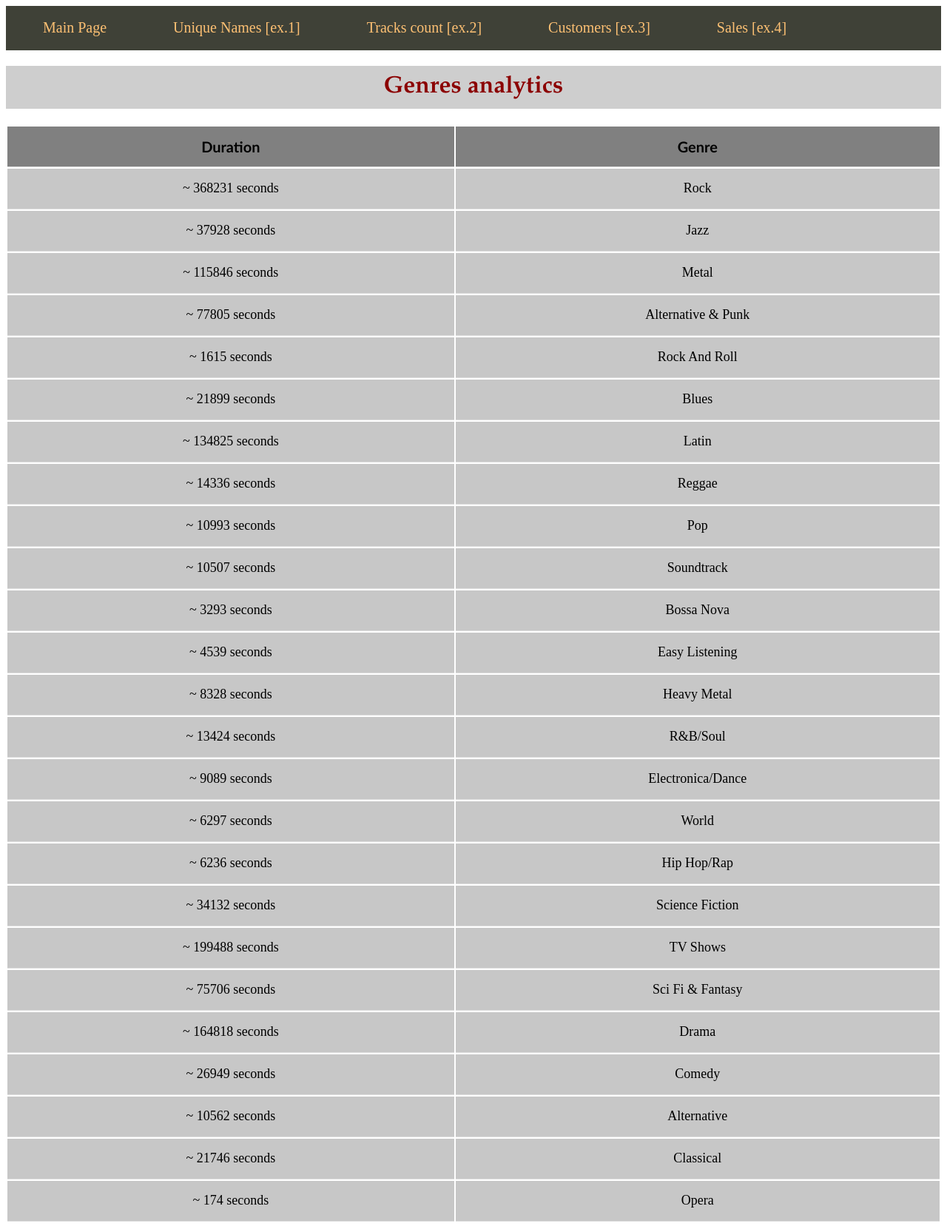
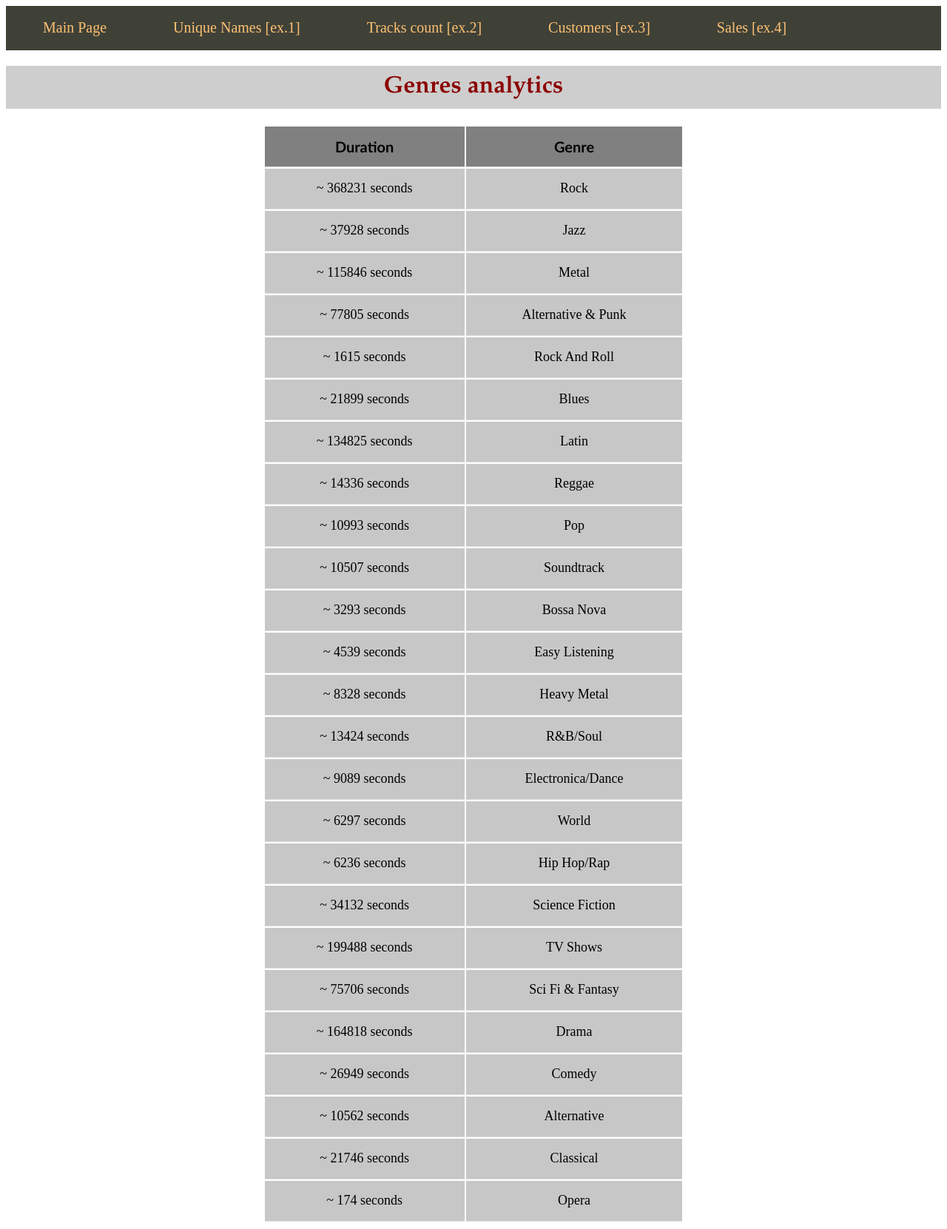
Before and after one commit to AlexFoxalt/HWsPart2, a Flask app: page /genres in a window 1280 px wide. Shown: the whole page at 74% size. Run offline with Flask 2, Linux system fonts and the light colour scheme; data comes from the database, SQL or seed files in the repository.

Commit message:
Reworked front-end content

```diff
--- a/HW5/static/css/style.css
+++ b/HW5/static/css/style.css
@@ -24,9 +24,16 @@ h3.comment {
   font-size: 16px;
 }
 
-.styled-table {
+table.styled-table {
    text-align: center;
    width: 100%;
+}
+
+table.genres-table {
+   text-align: center;
+   width: 45%;
+   margin-right: auto;
+   margin-left: auto;
 }
 
 td.customers_item {
--- a/HW5/templates/genres.html
+++ b/HW5/templates/genres.html
@@ -4,8 +4,7 @@
 
 <h1>Genres analytics</h1>
 
-<table class="styled-table">
-
+<table class="genres-table">
     <tr class="menu">
         {% for column_name in fields %}
             <td class="customers_item"><b>{{ column_name }}</b></td>
```
